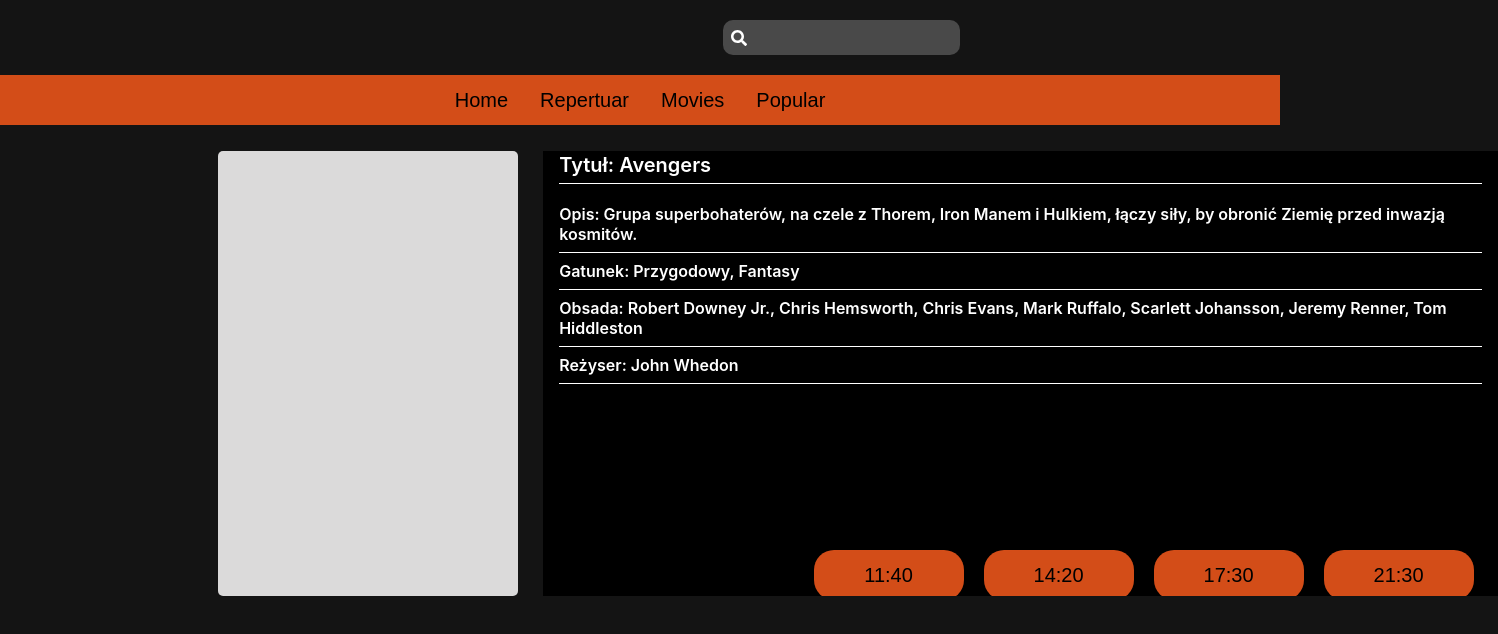
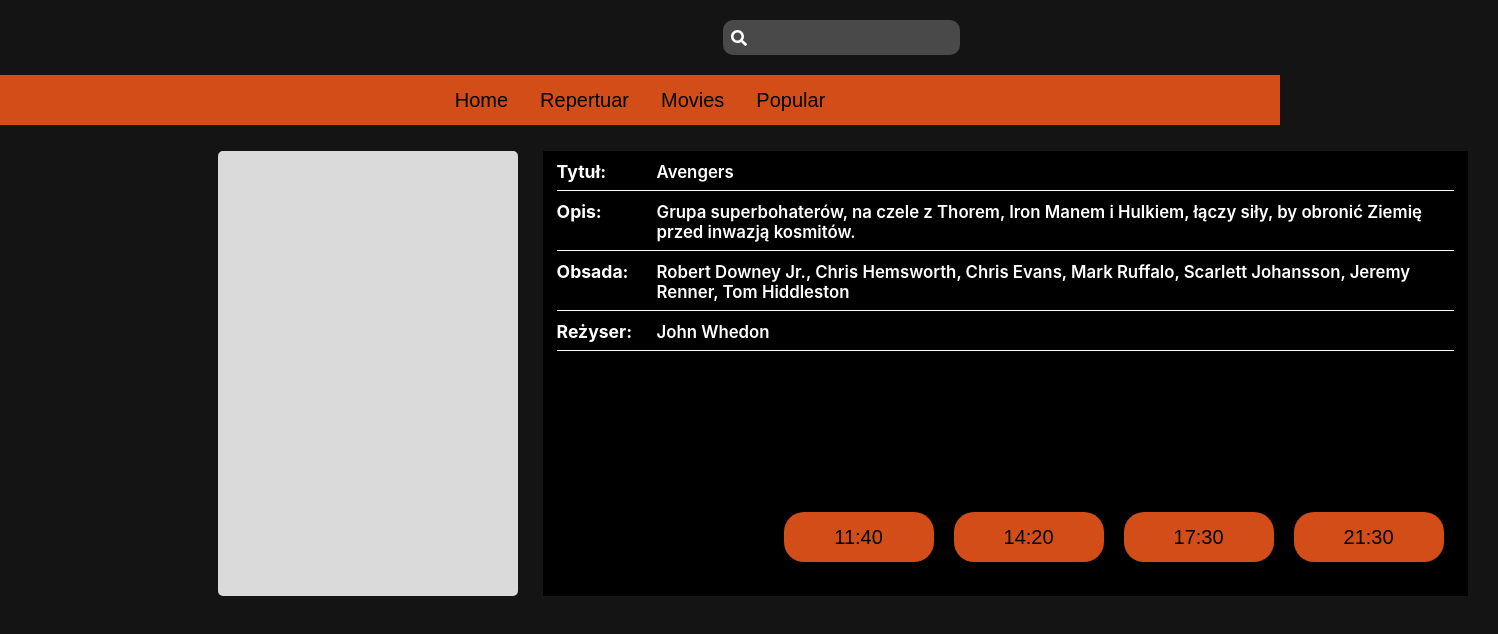
Before and after one commit to G-Bielokozowicz/Cinema-website-project, a React (Create React App) app in the folder cinema2/: page /movie/avengers in a window 1280 px wide. Shown: the top 634 px of the page, 1498 px wide, since content can reach past the window. Built offline with nearby package versions, Linux system fonts and the light colour scheme.

Commit message:
Changed movie page code, now is a proper table

```diff
--- a/cinema2/src/components/MoviePage.jsx
+++ b/cinema2/src/components/MoviePage.jsx
@@ -9,21 +9,38 @@ function MoviePage() {
       <Card>
           <FillerPoster />
           <Info>
-              <Title>
-                  Tytuł: Avengers
-              </Title>
+            <TableRow>
+                <TitleRow>
+                    Tytuł:
+                </TitleRow>
                 <Description>
-                  Opis: Grupa superbohaterów, na czele z Thorem, Iron Manem i Hulkiem, łączy siły, by obronić Ziemię przed inwazją kosmitów.
+                    Avengers
                 </Description>
+            </TableRow>
+            <TableRow>
+                <TitleRow>
+                    Opis:
+                </TitleRow>
                 <Description>
-                  Gatunek: Przygodowy, Fantasy
+                    Grupa superbohaterów, na czele z Thorem, Iron Manem i Hulkiem, łączy siły, by obronić Ziemię przed inwazją kosmitów.
                 </Description>
+            </TableRow>
+            <TableRow>
+                <TitleRow>
+                    Obsada:
+                </TitleRow>
                 <Description>
-                  Obsada: Robert Downey Jr., Chris Hemsworth, Chris Evans, Mark Ruffalo, Scarlett Johansson, Jeremy Renner, Tom Hiddleston
+                    Robert Downey Jr., Chris Hemsworth, Chris Evans, Mark Ruffalo, Scarlett Johansson, Jeremy Renner, Tom Hiddleston
                 </Description>
+            </TableRow>
+            <TableRow>
+                <TitleRow>
+                    Reżyser:
+                </TitleRow>
                 <Description>
-                  Reżyser: John Whedon
+                    John Whedon
                 </Description>
+            </TableRow>
             <ButtonRow>
                 <Button>
                     11:40
@@ -38,7 +55,6 @@ function MoviePage() {
                     21:30
                 </Button>
             </ButtonRow>
-
           </Info>
       </Card>
   )
@@ -47,7 +63,7 @@ function MoviePage() {
 const Card = styled.section`
     display:flex;
     width: 100%;
-    max-width: 1300px;
+    max-width: 1250px;
     height: 445px;
     overflow: hidden;
     position: relative;
@@ -72,31 +88,39 @@ const FillerPoster = styled.div`
 const Info = styled.div`
     display: table;
     flex-wrap: wrap;
-    //outline: blue solid;
-    //margin-left: 10px;
+    box-sizing: border-box;
     padding-left: 14px;
     padding-right: 14px;
     max-width: 100%;
     grid-template-rows:80px;
     background-color: black;
 `
-const Title = styled.h1`
-    font-size: 1.25rem;
-    font-weight: 600;
-    margin: 2px;
-    margin-bottom: 20px;
-    padding-bottom: 6px;
+
+const TableRow = styled.div`
+    //display: table-row;
     border-bottom: solid 1px;
+    border-collapse: collapse;
+    box-sizing: border-box;
+    margin-top: 10px;
 `
 
-const Description = styled.p`
-    font-size: 1rem;
+const TitleRow = styled.div`
+    display: table-cell;
+    min-width: 100px;
+    font-size: 1.1rem;
+    font-weight: 700;
+`
+
+const Description = styled.div`
+    display: table-cell;
+    font-size: 1.05rem;
     font-weight: 600;
     margin: 2px;
     max-height: 60%;
     margin-bottom:8px;
     padding-bottom: 8px;
-    border-bottom: solid 1px;
+    min-width: 160px;
+    box-sizing: border-box;
 `
 
 const ButtonRow=styled.section`
--- a/cinema2/src/pages/Home.jsx
+++ b/cinema2/src/pages/Home.jsx
@@ -1,7 +1,7 @@
 import React from 'react'
 import MovieCarousel from '../components/MovieCarousel'
 
-
+//TODO dodać dzisiaj gramy sekcje niżej
 function Home() {
   return (
     <div>
```
Lines whose indentation alone changed are shown as unchanged.
